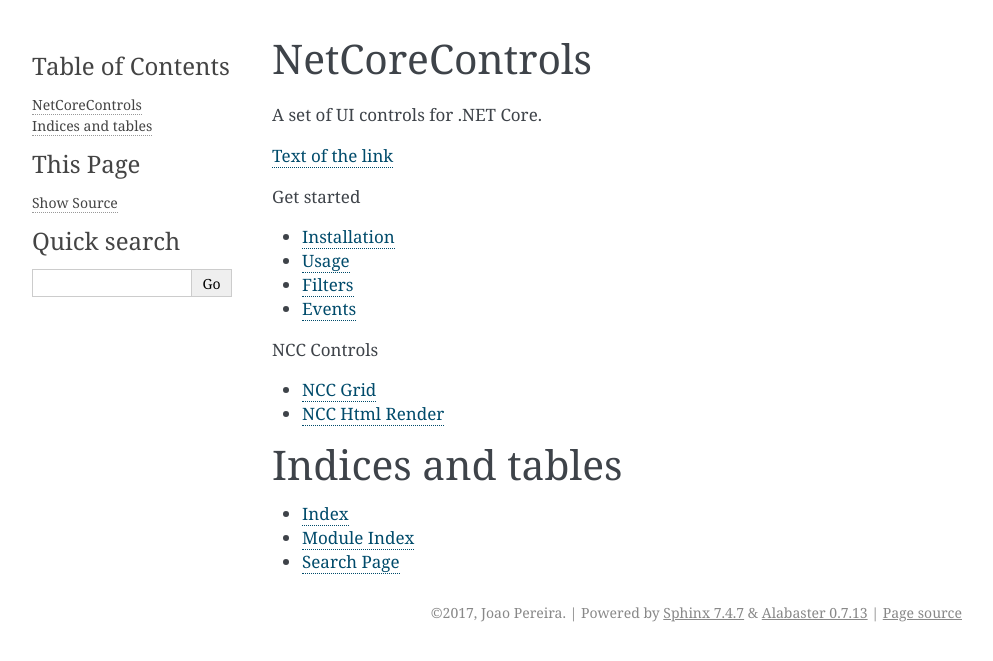
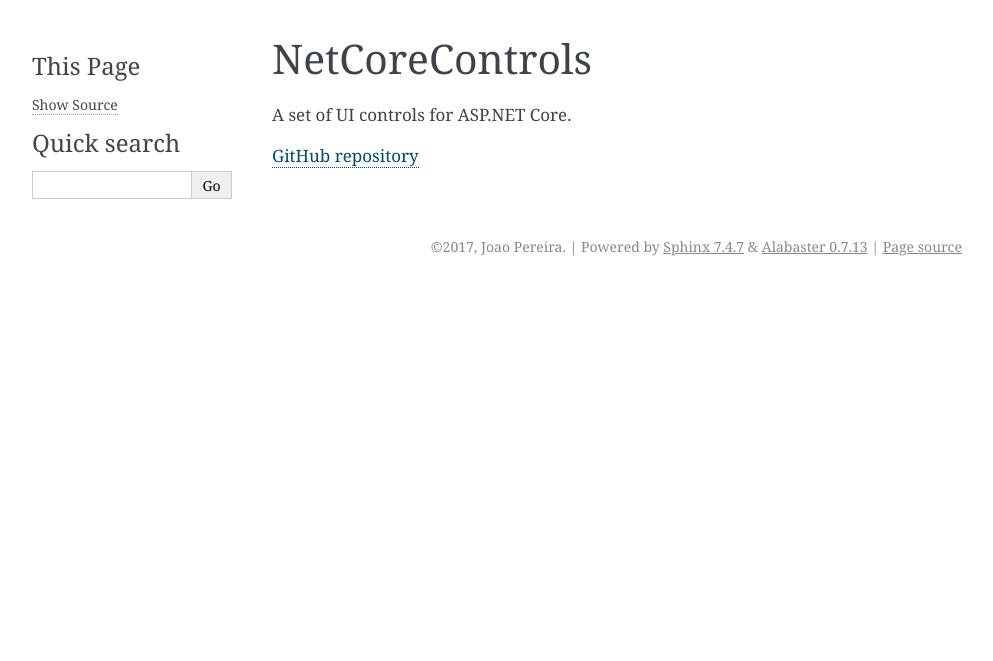
Before and after one commit to ByteNuts/NetCoreControls, a Sphinx documentation site: the page built from docs/source/index.rst, in a window 1280 px wide. Shown: the top 661 px of the page, without its empty margins (148-1141 px from the left). Built offline with Sphinx 7.4.7, drawn with Linux system fonts in a browser that asks for light colours.

Commit message:
Docs updated

```diff
--- a/docs/source/00GetStarted/00Installation.rst
+++ /dev/null
@@ -1,2 +0,0 @@
-Installation
-============
--- a/docs/source/00GetStarted/02Filters.rst
+++ /dev/null
@@ -1,2 +0,0 @@
-Filters
-=======
--- a/docs/source/00GetStarted/03Events.rst
+++ /dev/null
@@ -1,2 +0,0 @@
-Events
-======
--- a/docs/source/index.rst
+++ b/docs/source/index.rst
@@ -1,30 +1,22 @@
 NetCoreControls
 ===============
 
-A set of UI controls for .NET Core.
+A set of UI controls for ASP.NET Core.
 
-`Text of the link <https://github.com/ByteNuts/NetCoreControls>`_
+`GitHub repository <https://github.com/ByteNuts/NetCoreControls>`_
 
 .. toctree::
    :maxdepth: 2
+   :hidden:
    :caption: Get started
 
-   00GetStarted/00Installation
+   00GetStarted/00SetupAndOverview
    00GetStarted/01Usage
-   00GetStarted/02Filters
-   00GetStarted/03Events
 
 .. toctree::
    :maxdepth: 2
+   :hidden:
    :caption: NCC Controls
 
    01NccControls/00NccGrid
    01NccControls/01NccHtmlRender
-
-
-Indices and tables
-==================
-
-* :ref:`genindex`
-* :ref:`modindex`
-* :ref:`search`
```
Also changed, not shown: docs/source/00GetStarted/00SetupAndOverview.rst (added, +16 -0 lines), docs/source/00GetStarted/01Usage.rst (+16 -2 lines).
